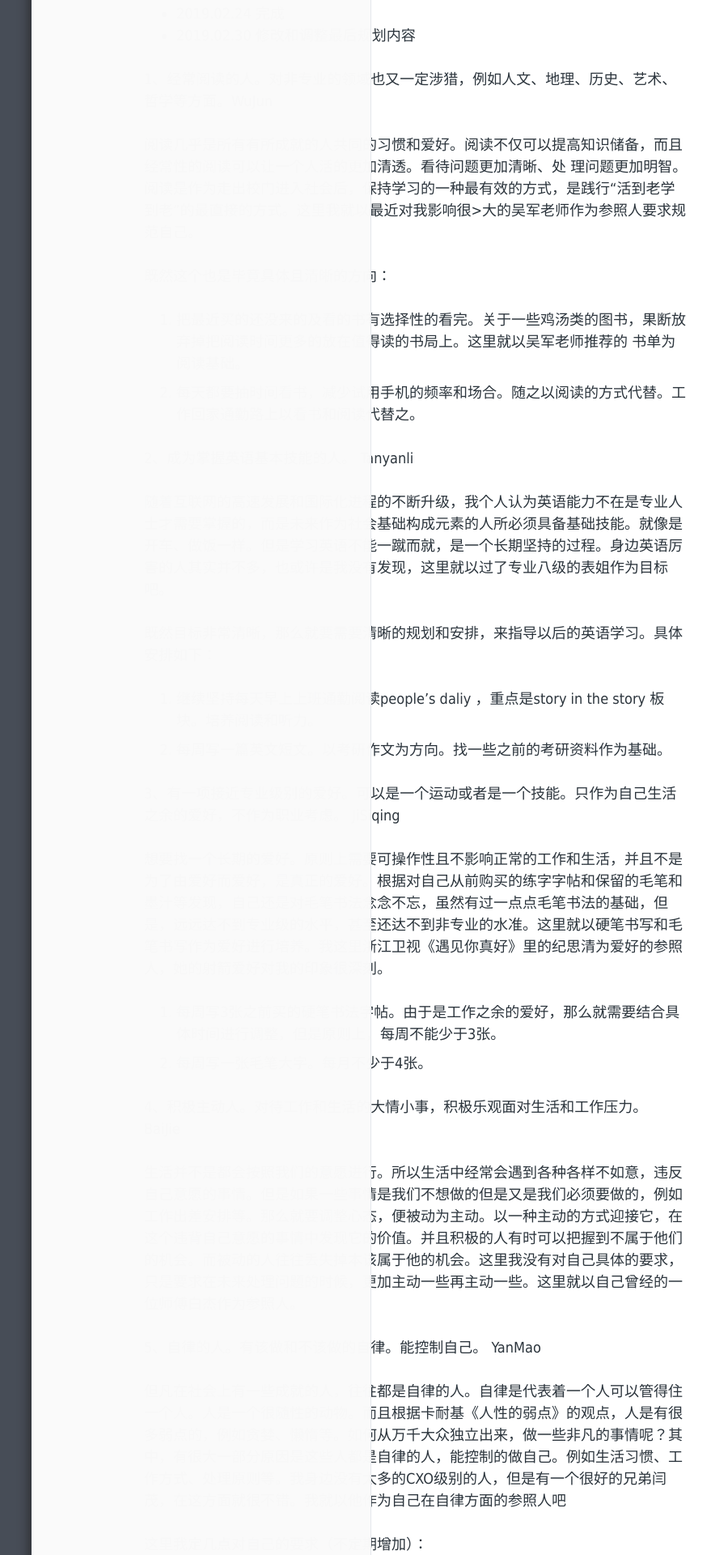
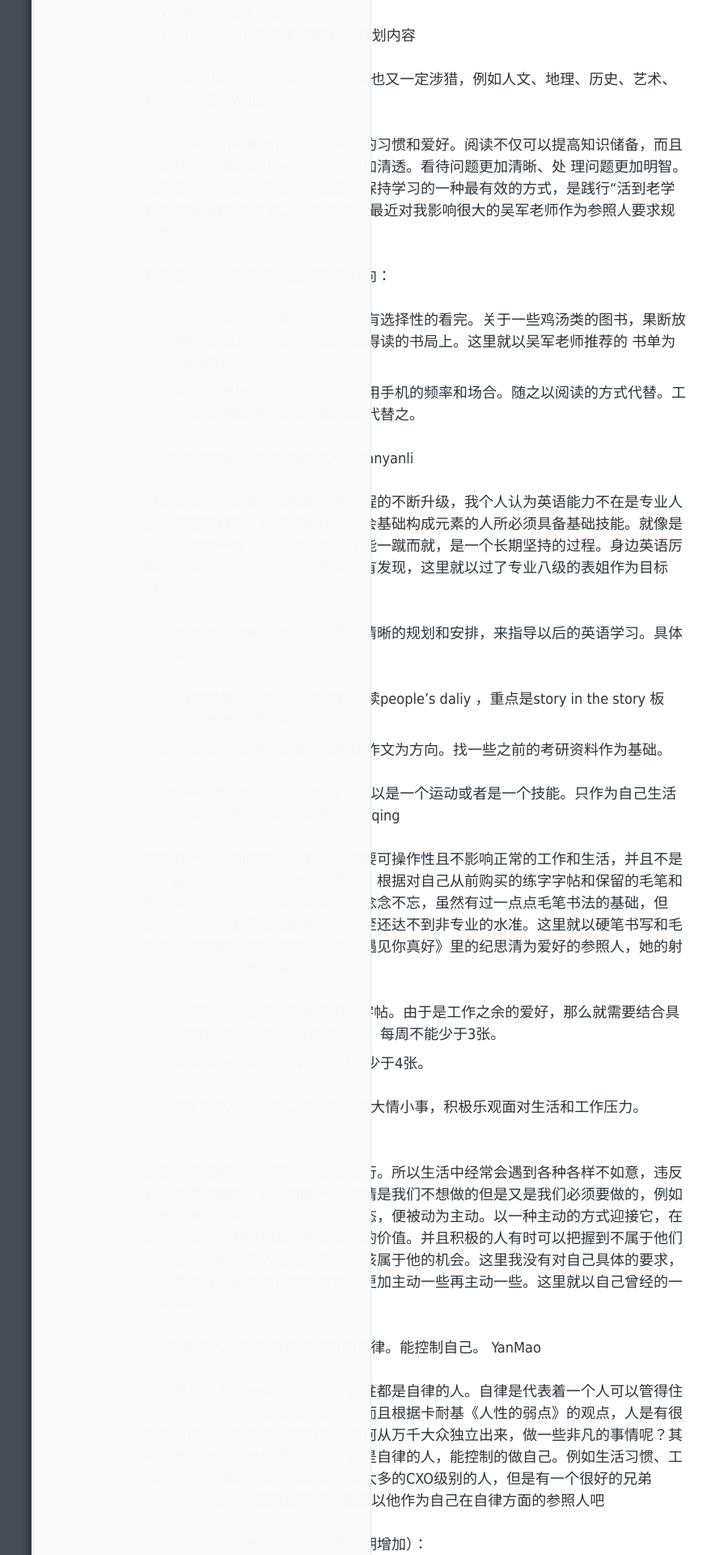
Before and after one commit to yanhongchang/jourminyan.github.io, a Jekyll site: the page built from _posts/生活/2019-02-24-what-kind-of-person-want-to-be.md, in a window 1280 px wide. Shown: the part 442-2362 px from the top of the page at 81% size, without its empty margins (126-1005 px from the left). Built offline with Jekyll 4.4.1, drawn with Linux system fonts in a browser that asks for light colours; comment, search, counter and statistics services are not loaded; part of the change alters nothing that is shown; some of the changed text lies outside the part shown.

Commit message:
Update 2019-02-24-what-kind-of-person-want-to-be.md
update about me

```diff
--- a/_posts/生活/2019-02-24-what-kind-of-person-want-to-be.md
+++ b/_posts/生活/2019-02-24-what-kind-of-person-want-to-be.md
@@ -12,7 +12,7 @@ category: 生活
 #### 1、经常阅读的人。对非专业的领域也又一定涉猎，例如人文、地理、历史、艺术、哲学等方面。WuJun
 
    阅读几乎是所有有所成就的人共同的习惯和爱好。阅读不仅可以提高知识储备，而且经常性的阅读可以让一个人活的更加清透。看待问题更加清晰、处
-理问题更加明智。阅读是作为走出校门进入社会后，保持学习的一种最有效的方式，是践行“活到老学到老”的最直接的方式。这里我就以最近对我影响很>大的吴军老师作为参照人要求规范自己。
+理问题更加明智。阅读是作为走出校门进入社会后，保持学习的一种最有效的方式，是践行“活到老学到老”的最直接的方式。这里我就以最近对我影响很大的吴军老师作为参照人要求规范自己。
 
 既然这个也是毕竟具体且清晰的方向：
 1. 把最近买的还没来的及看的书有选择性的看完。关于一些鸡汤类的图书，果断放弃掉把阅读时间更多的放在值得读的书局上。这里就以吴军老师推荐的
@@ -27,21 +27,18 @@ category: 生活
  2. 每周写一篇英文短文。以考研作文为方向。找一些之前的考研资料作为基础。
 
 #### 3、有一项接近专业级别的爱好。可以是一个运动或者是一个技能。只作为自己生活之余的爱好，不作为职业考虑。 JiSiqing
-   想要找一个长期的爱好。原则上需要可操作性且不影响正常的工作和生活，并且不是为了由爱好而爱好，是真正的爱好。根据对自己从前购买的练字字帖和保留的毛笔和墨汁等发现，自己还是对毛笔书法念念不忘，虽然有过一点点毛笔书法的基础，但是，远远达不到专业级的水平，甚至还达不到非专业的水准。这里就以硬笔书写和毛笔书写作为爱好进行培养。我这里浙江卫视《遇见你真好》里的纪思清为爱好的参照人，她的射箭爱好对我的印象很深刻。
+   想要找一个长期的爱好。原则上需要可操作性且不影响正常的工作和生活，并且不是为了由爱好而爱好，是真正的爱好。根据对自己从前购买的练字字帖和保留的毛笔和墨汁等发现，自己还是对毛笔书法念念不忘，虽然有过一点点毛笔书法的基础，但是，远远达不到专业级的水平，甚至还达不到非专业的水准。这里就以硬笔书写和毛笔书写作为爱好进行培养。这里《遇见你真好》里的纪思清为爱好的参照人，她的射箭爱好对我的印象很深刻。
 
 1. 每周写3张之前买的硬笔书法字帖。由于是工作之余的爱好，那么就需要结合具体时间进行调整，但是原则上，每周不能少于3张。
 2. 每周写一张毛笔大字。每月不少于4张。
 
 #### 4、积极主动人。对待工作和生活的大情小事，积极乐观面对生活和工作压力。 BaiJie
-生活并不是都会按照我们的意愿进行。所以生活中经常会遇到各种各样不如意，违反自己意愿的事情。但是如果一些事情是我们不想做的但是又是我们必须要做的，例如工作出差安排等。那么就要调整心态，便被动为主动。以一种主动的方式迎接它，在这个违背自己意愿的事情中发现它的价值。并且积极的人有时可以把握到不属于他们的机会。而被动的人往往丢失掉本该属于他的机会。这里我没有对自己具体的要求，只是要求在未来处理问题的时候，更加主动一些再主动一些。这里就以自己曾经的一位师傅白杰作为参照人。
+生活并不是都会按照我们的意愿进行。所以生活中经常会遇到各种各样不如意，违反自己意愿的事情。但是如果一些事情是我们不想做的但是又是我们必须要做的，例如工作出差安排等。那么就要调整心态，便被动为主动。以一种主动的方式迎接它，在这个违背自己意愿的事情中发现它的价值。并且积极的人有时可以把握到不属于他们的机会。而被动的人往往丢失掉本该属于他的机会。这里我没有对自己具体的要求，只是要求在未来处理问题的时候，更加主动一些再主动一些。这里就以自己曾经的一位师傅baijie作为参照人。
 
 #### 5、自律的人。有该做和不该做的自律。能控制自己。 YanMao
-但凡在社会上有一些成就的人，往往都是自律的人。自律是代表着一个人可以管得住一个人。人是一个很随性的动物。而且根据卡耐基《人性的弱点》的观点，人是有很多弱点的，例如贪婪、懒惰等。如何从万千大众独立出来，做一些非凡的事情呢？其中，有很大一部分原因是这些人都是自律的人，能控制的做自己。例如生活习惯、工作方式、处理原则等。我身边没有太多的CXO级别的人，但是有一个很好的兄弟闫茂，在这方面就很不错。我就以他作为自己在自律方面的参照人吧
+但凡在社会上有一些成就的人，往往都是自律的人。自律是代表着一个人可以管得住一个人。人是一个很随性的动物。而且根据卡耐基《人性的弱点》的观点，人是有很多弱点的，例如贪婪、懒惰等。如何从万千大众独立出来，做一些非凡的事情呢？其中，有很大一部分原因是这些人都是自律的人，能控制的做自己。例如生活习惯、工作方式、处理原则等。我身边没有太多的CXO级别的人，但是有一个很好的兄弟yanmao，在这方面就很不错。我就以他作为自己在自律方面的参照人吧
 
 这里我定几点对自己的要求（不定期增加）：
 1. 尽量减少对自己没有提高的时间投入。例如频繁的收拾内务、频繁的刷微信和朋友圈、看一些纯娱乐性的节目等。
 2. 生活饮食尽量做到吃饱就放下碗筷，不管再喜爱的事物不再继续进食。
 3. 控制自己的脾气。尽量不对别人发脾气，并且做到不为一些无关的事情和人投入过多的关注和精力。更多的关注自己和自己爱的人。
-
-#### 6、成为3级别工程师的人。对技术有持续热情，对职业发展要清晰且对待工作要全身心投入。
-  作为社会的人以及以工作为生的人。吃的技术这一碗饭，那么就需要对自己工作的负责，那么就需要在自己工作领域有更多的精进和提高。根据自己对自己所处行业的观察和规划。云计算和IAAS还是有很好的发展前景，并且技术进步会进一步和各种新技术迭代融合，更具体一些就是openstack和容器、以及未来的AI等都会结合更加紧密。根据自己实际工作范畴和技能栈，并且结合自己的兴趣点，调整自己的发展方向。
```
